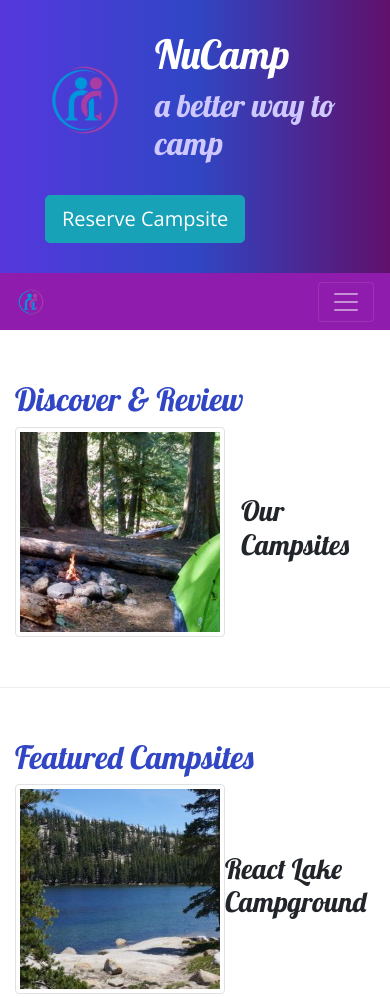
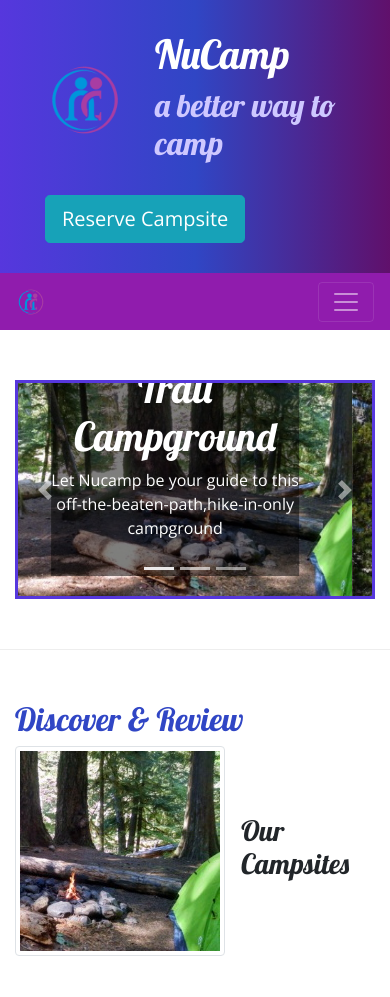
Before and after one commit to adrianbaltag/nucampsite, a website: page index.html in a window 390 px wide. Shown: the top 997 px of the page. Drawn offline with nearby package versions, Linux system fonts and the light colour scheme.

Commit message:
carousel

```diff
--- a/css/styles.css
+++ b/css/styles.css
@@ -37,12 +37,10 @@ header h2 {
     background-color: #901CAD;
 }
 
-.tab-content {
-    border: 1px solid #DDD;
-    border-top: none;
-    padding: 10px;
+.carousel-caption {
+    background-color: rgba(0, 0, 0, 0.5);
 }
-a, a:hover {
-    color: inherit;
-    text-decoration: none;
-  }
+
+.carousel {
+    border: solid #5637DD;
+}
--- a/index.html
+++ b/index.html
@@ -146,6 +146,49 @@
 
 
 		<div class="container">
+            <div class="row row-content">
+                <div class="col-md-8 mx-auto">
+                    <div id="homeCarousel" class="carousel slide" data-ride="carousel">
+                        <ol class="carousel-indicators">
+                           <li data-target="#homeCarousel" data-slide="0" class="active"></li>
+                           <li data-target="#homeCarousel" data-slide="1"></li>
+                           <li data-target="#homeCarousel" data-slide="2"></li>
+                        </ol>
+                        <div class="carousel-inner">
+                            <div class="carousel-item active">
+                                <img class="d-block w-100" src="img/breadcrumb-trail.jpg" alt="Breadcrumb Trail Campground" />
+                                <div class="carousel-caption">
+                                    <h1>Breadcrumb Trail Campground</h1>
+                                    <p cclass="d-none d-sm block">Let Nucamp be your guide to this off-the-beaten-path,hike-in-only campground</p>
+                                </div>
+                            </div>
+                            <div class="carousel-item">
+                                <img class="d-block w-100" src="img/react-lake.jpg" alt="React Lake Campground" />
+                                <div class="carousel-caption">
+                                    <h1>React Lake Campground</h1>
+                                    <p class="d-none d-sm-block">Nested in the foothills of the Chrome Montains, this campground on the shores of the pristine React Lake is a favorite for fly fishers.</p>
+                                </div>
+                            </div>
+                            <div class="carousel-item">
+                                <img class="d-block w-100" src="img/chrome-river.jpg" alt="Chrome River Campground" />
+                                <div class="carousel-caption">
+                                    <h1>Chrome Rive Campground</h1>
+                                    <p class="d-none d-sm-block">Spend a few sunny days and starry nights beneath a canopy of old-growth firs at this enchanting spot by the Chrome River.</p>
+                                </div>
+                            </div>
+                        </div>
+                        <a class="carousel-control-prev" href="#homeCarousel" role="button" data-slide="prev">
+                            <span class="carousel-control-prev-icon"></span>
+                            <span class="sr-only">Previous</span>
+                        </a>
+                        <a class="carousel-control-next" href="#homeCarousel" role="button" data-slide="next">
+                            <span class="carousel-control-next-icon"></span>
+                            <span class="sr-only">Next</span>
+                        </a>
+                    </div>
+                </div>
+            </div>
+
 			<div class="row row-content align-items-center">
 				<div class="col-sm-4 order-sm-last col-md-3">
 					<h2 class="text-sm-right">Discover & Review</h2>
```
